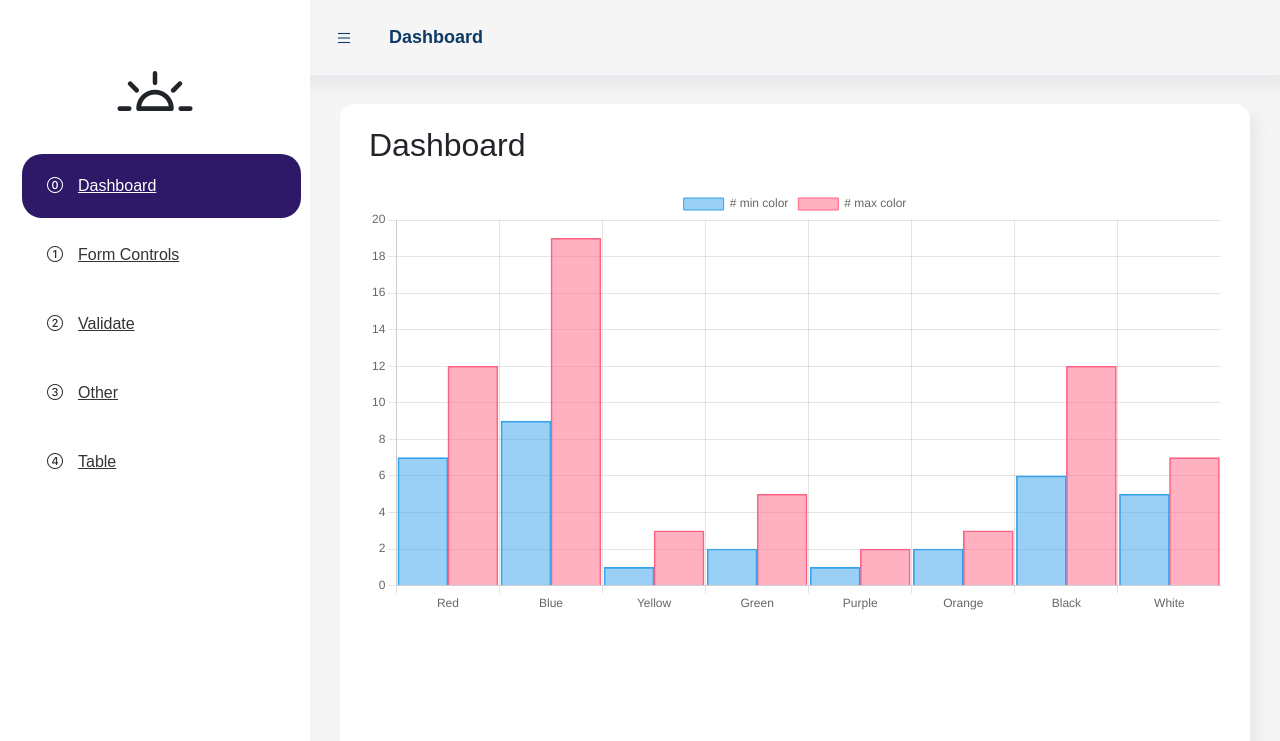
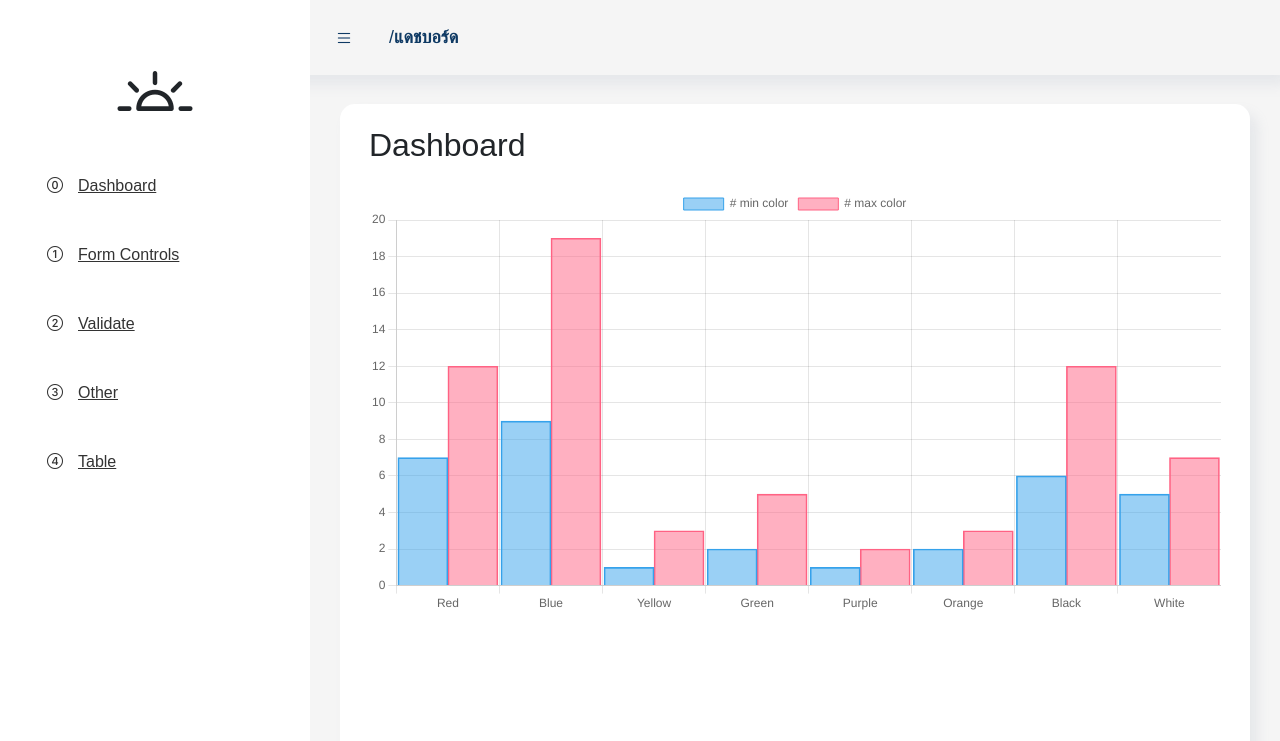
Before and after one commit to Nattathiwat/front-lib, a JavaScript app: page /component/dashboard in a window 1280 px wide. Shown: the top 741 px of the page. Built offline with nearby package versions, Linux system fonts and the light colour scheme; a web font is replaced by a local one; what vue-sweetalert2 would draw is missing.

Commit message:
update breadcrumbs

```diff
--- a/src/App.vue
+++ b/src/App.vue
@@ -58,8 +58,9 @@
         <div class="header-index-left">
           <i class="bi bi-list icon-hamburger pointer"  @click="hamburger = !hamburger"></i>
           <div class="breadcrumbs">
-            <div class='active'>
-              {{ breadcrumbs }}
+            <div v-for="(item, index) in breadcrumbs" :key="index">
+              <span :class="[$route.name == item.path ? 'active' : '', item.path ? 'pointer' : 'none-pointer']" @click="$router.push({name: item.path, query: item.query})">{{item.name}}</span>
+              <span v-show="breadcrumbs.length>0 && index!=(breadcrumbs.length-1)" class="none-pointer space">/</span>
             </div>
           </div>
         </div>
@@ -83,6 +84,7 @@
   </div>
 </template>
 <script>
+import assetsUtils from './assets/assetsUtils.js'
 export default {
   name: 'App',
   data() {
@@ -99,7 +101,7 @@ export default {
   },
   computed: {
     breadcrumbs() {
-      return this.$route.name
+      return assetsUtils.breadcrumbs(this.$route)
     },
   },
   methods: {
--- a/src/assets/assetsUtils.js
+++ b/src/assets/assetsUtils.js
@@ -2,6 +2,7 @@
 const months = [ 'ม.ค.', 'ก.พ.', 'มี.ค.', 'เม.ย.', 'พ.ค.', 'มิ.ย.', 'ก.ค.', 'ส.ค.', 'ก.ย.', 'ต.ค.', 'พ.ย.', 'ธ.ค.',];
 const months_Long = [ "มกราคม", "กุมภาพันธ์", "มีนาคม", "เมษายน", "พฤษภาคม", "มิถุนายน", "กรกฎาคม", "สิงหาคม", "กันยายน", "ตุลาคม", "พฤศจิกายน", "ธันวาคม", ];
 
+import breadcrumb from './breadcrumbs.js'
 
 export default {
   currentDate() {
@@ -86,5 +87,20 @@ export default {
     } else {
       return ''
     }
+  },
+  breadcrumbs(route) {
+    console.log(route)
+    // breadcrumb.data
+    let data = []
+    route.matched.filter((item, index) => {
+      data.push({
+        name: breadcrumb.data[item.name],
+        path: item.name
+      })
+    })
+    if (route.matched.length > 0) {
+      data[route.matched.length-1].query = route.query
+    }
+    return data
   }
 }
--- /dev/null
+++ b/src/assets/breadcrumbs.js
@@ -0,0 +1,10 @@
+  export default {
+    data: {
+      Component: 'ส่วนประกอบ',
+      Dashboard: 'แดชบอร์ด',
+      FormControls: 'ฟอร์ม',
+      Validate: 'แจ้งเตือน',
+      Other: 'อื่นๆ',
+      Table: 'ตาราง'
+    }
+  }
```
